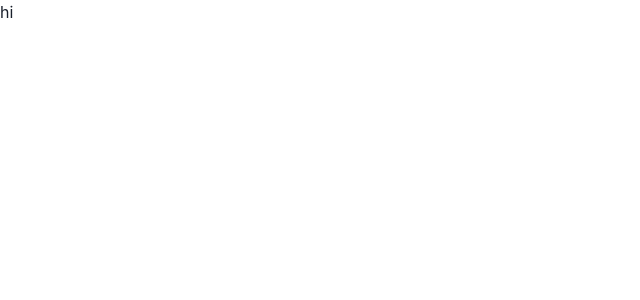
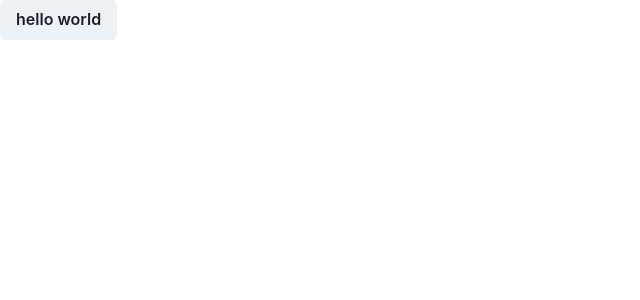
Before and after one commit to mp3skater/skate_social_media, a React (Vite) app: page / in a window 1280 px wide. Shown: the top 300 px of the page, without its empty margins (0-640 px from the left). Built offline with nearby package versions, Linux system fonts and the light colour scheme.

Commit message:
added first button

```diff
--- a/src/App.jsx
+++ b/src/App.jsx
@@ -1,9 +1,12 @@
+import { Button } from '@chakra-ui/react'
 import { useState } from 'react'
 
 function App() {
   return (
     <>
-      hi
+      <Button>
+        hello world
+      </Button>
     </>
   )
 }
```
